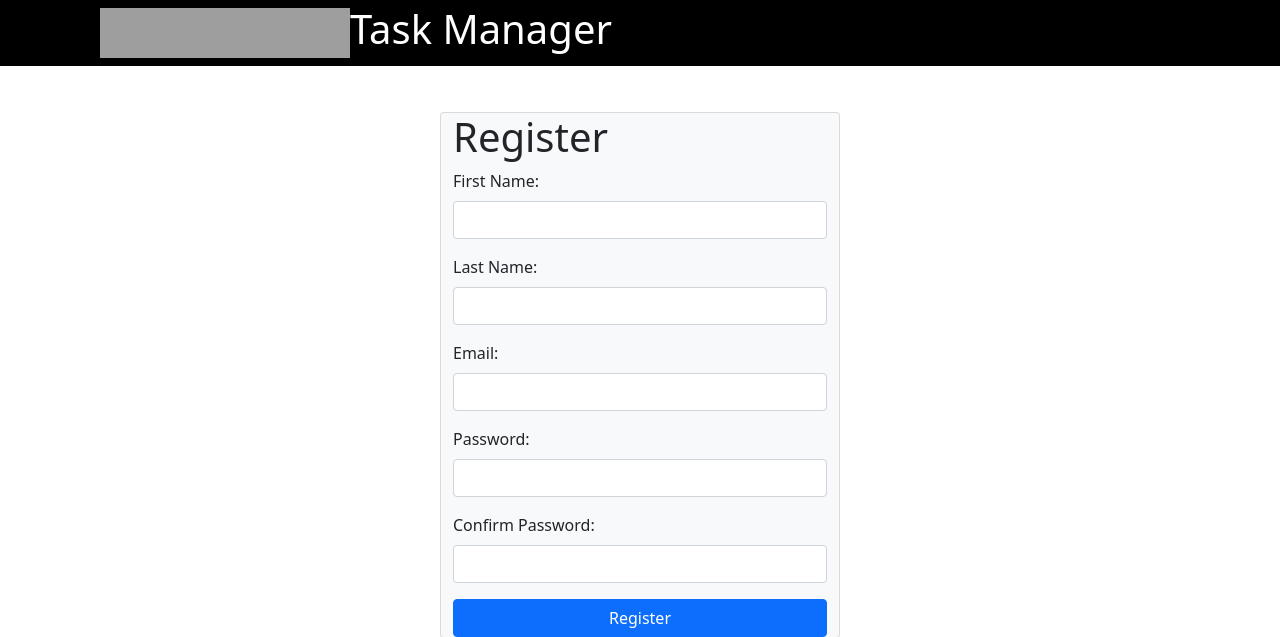
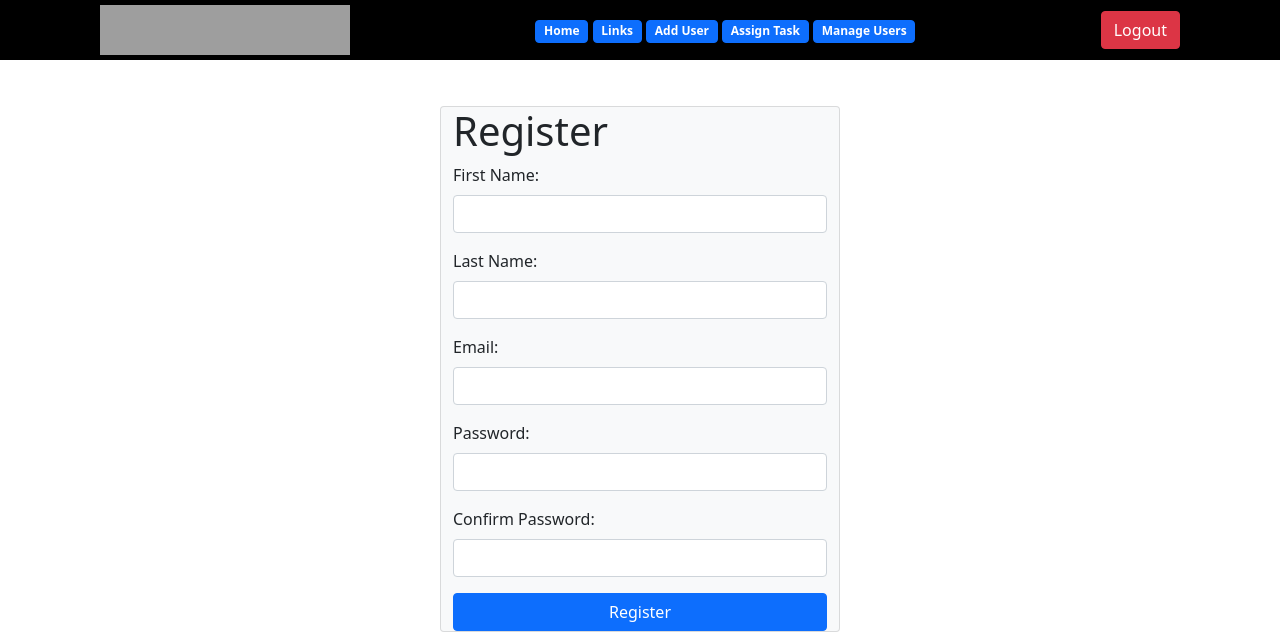
Before and after one commit to marcoaceves/manager_app, a Flask app: page /add/new_user/ in a window 1280 px wide. Shown: the top 637 px of the page. Run offline with Flask 2, Linux system fonts and the light colour scheme; grey boxes are pictures that could not be loaded.

Commit message:
wire frame update

```diff
--- a/task_manager_app/flask_app/templates/add_user.html
+++ b/task_manager_app/flask_app/templates/add_user.html
@@ -11,9 +11,17 @@
 
 </head>
 <body>
-    <div class="d-flex justify-content-start align-items-center mb-3" id="nav">
+    <div class="d-flex justify-content-between align-items-center mb-3" id="nav">
         <img src="https://static.spacecrafted.com/c252c12e258d4896a45c93c7a3a8f34b/i/e157cd205d8945ba9440199d43d39d26/1/5feFb8zhrk/AHF_white.png?dpr=2" alt="AHF_Logo" width="250" height="50">
-        <h1 class="text-white " >Task Manager</h1>
+        <div>
+            <a href="/dashboard"><button type="submit" value="Home" class="btn btn-primary badge badge-pill badge-primary"" style="text-align:center">Home</button></a>
+            <a href="#"><button type="submit" value="Logout" class="btn btn-primary badge badge-pill badge-primary"" style="text-align:center">Links</button></a>
+            <a href="/add/new_user/"><button type="link" value="Add" class="btn btn-primary badge badge-pill badge-primary"" style="text-align:center">Add User</button></a>
+            <a href="/task/new"><button type="submit" value="Logout" class="btn btn-primary badge badge-pill badge-primary"" style="text-align:center">Assign Task</button></a>
+            <a href="/#"><button type="submit" value="Logout" class="btn btn-primary badge badge-pill badge-primary"" style="text-align:center">Manage Users</button></a>
+        </div>
+
+        <a href="/logout"><button type="submit" value="Logout" class="btn btn-danger" style="text-align:center">Logout</button></a>
     </div>
     <div class="wrapper">
         <div class="d-flex justify-content-evenly" >
--- a/task_manager_app/flask_app/templates/dashboard.html
+++ b/task_manager_app/flask_app/templates/dashboard.html
@@ -16,11 +16,11 @@
     <div class="d-flex justify-content-between align-items-center mb-3" id="nav">
         <img src="https://static.spacecrafted.com/c252c12e258d4896a45c93c7a3a8f34b/i/e157cd205d8945ba9440199d43d39d26/1/5feFb8zhrk/AHF_white.png?dpr=2" alt="AHF_Logo" width="250" height="50">
         <div>
-            <a href="/logout"><button type="submit" value="Logout" class="btn btn-primary badge badge-pill badge-primary"" style="text-align:center">Home</button></a>
-            <a href="/logout"><button type="submit" value="Logout" class="btn btn-primary badge badge-pill badge-primary"" style="text-align:center">Links</button></a>
+            <a href="/dashboard"><button type="submit" value="Home" class="btn btn-primary badge badge-pill badge-primary"" style="text-align:center">Home</button></a>
+            <a href="#"><button type="submit" value="Logout" class="btn btn-primary badge badge-pill badge-primary"" style="text-align:center">Links</button></a>
             <a href="/add/new_user/"><button type="link" value="Add" class="btn btn-primary badge badge-pill badge-primary"" style="text-align:center">Add User</button></a>
             <a href="/task/new"><button type="submit" value="Logout" class="btn btn-primary badge badge-pill badge-primary"" style="text-align:center">Assign Task</button></a>
-            <a href="/logout"><button type="submit" value="Logout" class="btn btn-primary badge badge-pill badge-primary"" style="text-align:center">Manage Users</button></a>
+            <a href="/#"><button type="submit" value="Logout" class="btn btn-primary badge badge-pill badge-primary"" style="text-align:center">Manage Users</button></a>
         </div>
 
 
```
Also changed, not shown: task_manager_app/flask_app/templates/new_task.html (+4 -4 lines), task_manager_app/flask_app/templates/user_task.html (+5 -5 lines), OUTLINE/ANNOUNCEMENTS.png (added), OUTLINE/LINKS.png (added), OUTLINE/TRANSLATE_PAGE.png (added), 6 other files.
